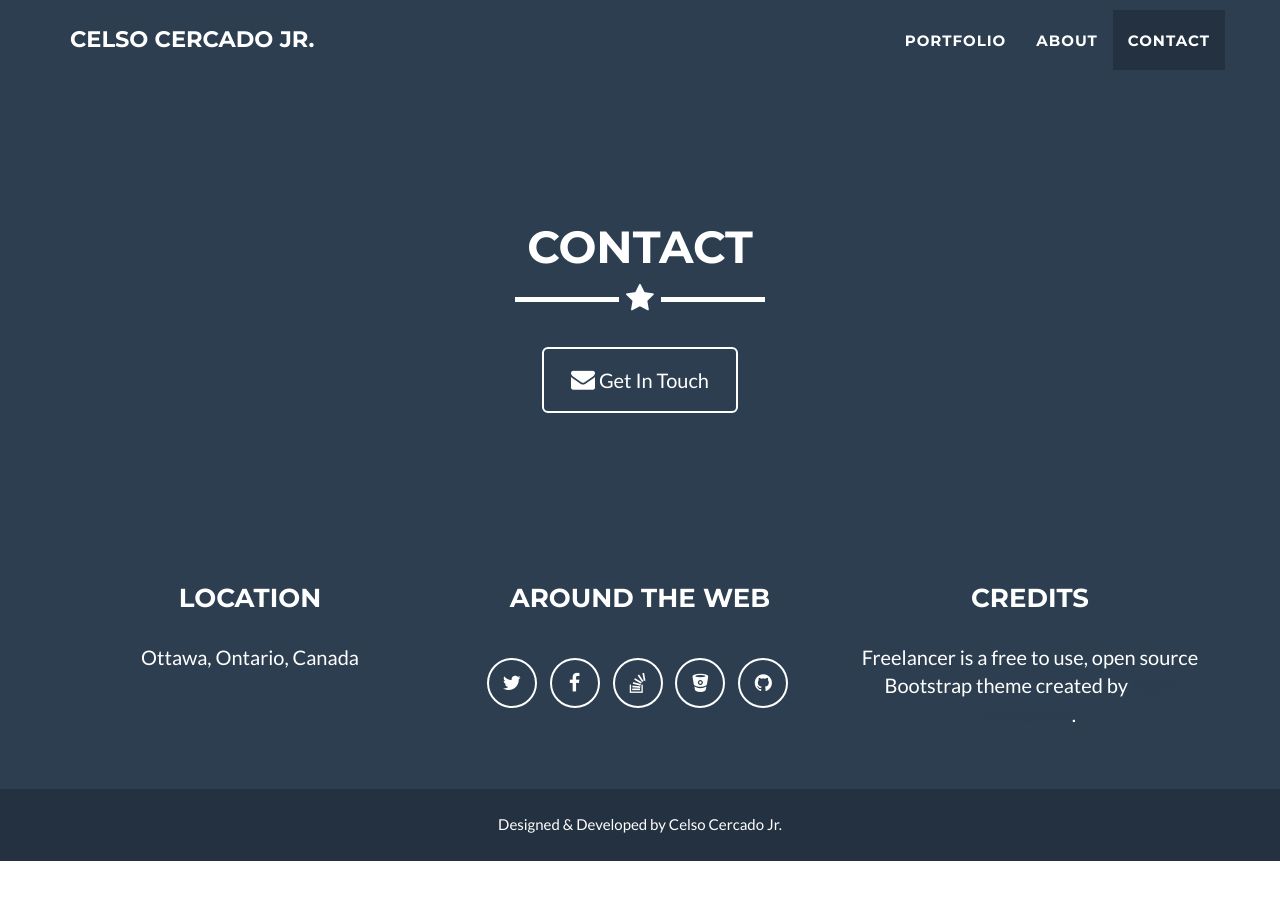
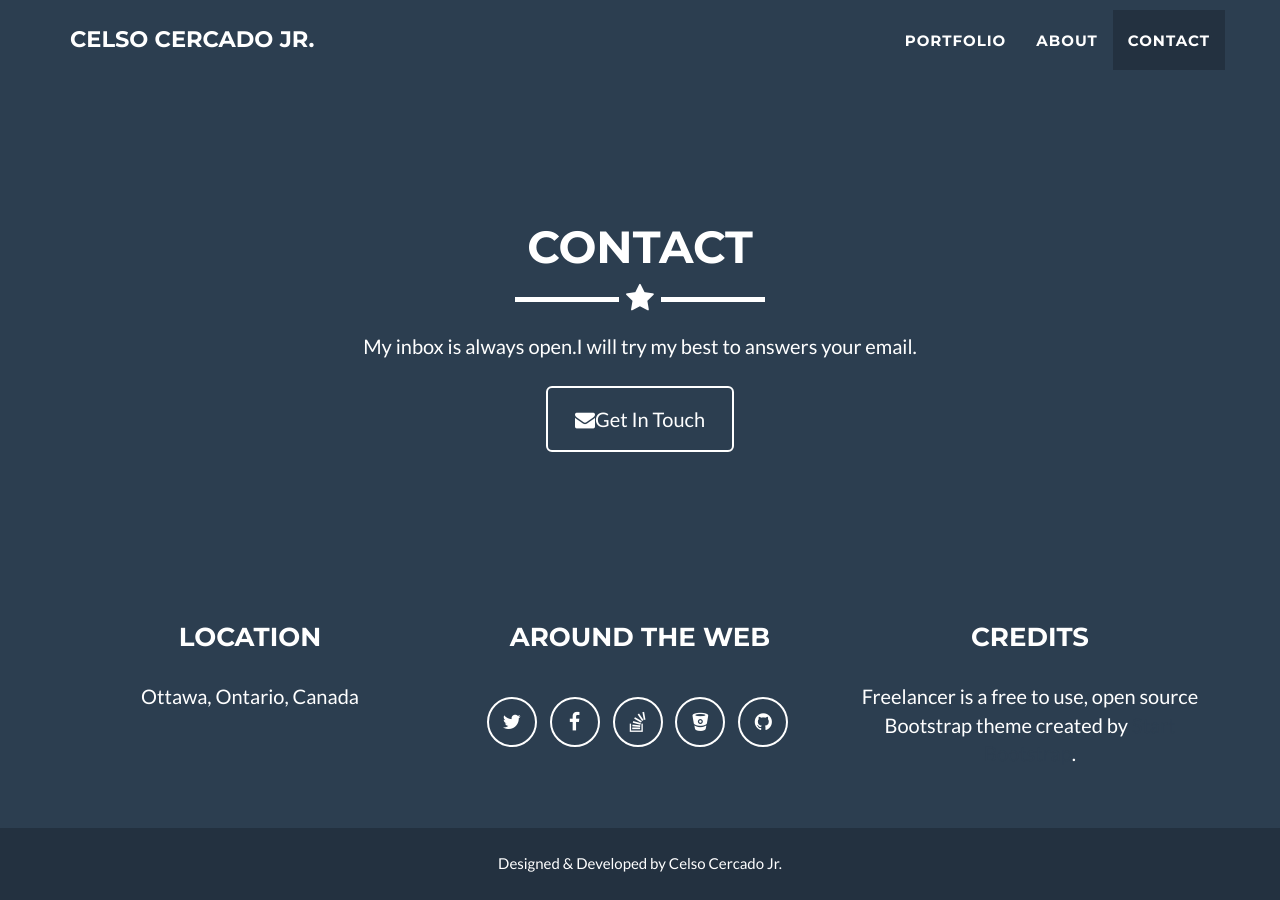
Before and after one commit to Celso-Cercado-Jr/new-app, a Jekyll site: the page built from index.html, in a window 1280 px wide and 900 px high, scrolled down 1799 px. Built offline with Jekyll 4.4.1, drawn with Linux system fonts in a browser that asks for light colours; before the commit the page ends 2660 px from its top, so only the background shows below that.

Commit message:
added new

```diff
--- a/_includes/contact.html
+++ b/_includes/contact.html
@@ -5,13 +5,14 @@
                <div class="col-lg-12 text-center">
                    <h2>Contact</h2>
                    <hr class="star-light">
+                    <p>My inbox is always open.I will try my best to answers your email.  </p>
                </div>
            </div>
            <div class="row">
 
                <div class="col-lg-8 col-lg-offset-2 text-center">
                    <a href="mailto:brittany.chiang@gmail.com" class="btn btn-lg btn-outline">
-                       <i class="fa fa-envelope" style="font-size:24px"></i> Get In Touch
+                       <i class="fa fa-envelope"></i>Get In Touch
                    </a>
                </div>
            </div>
```
